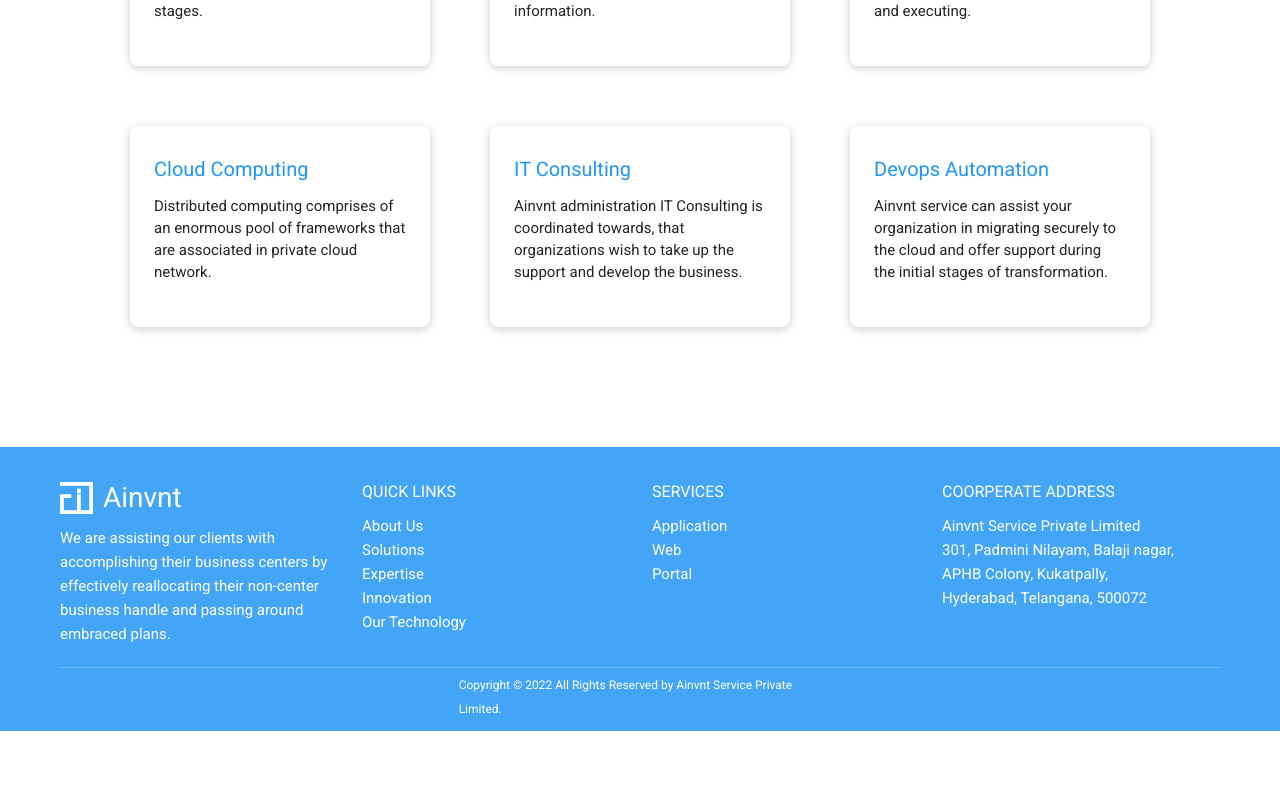
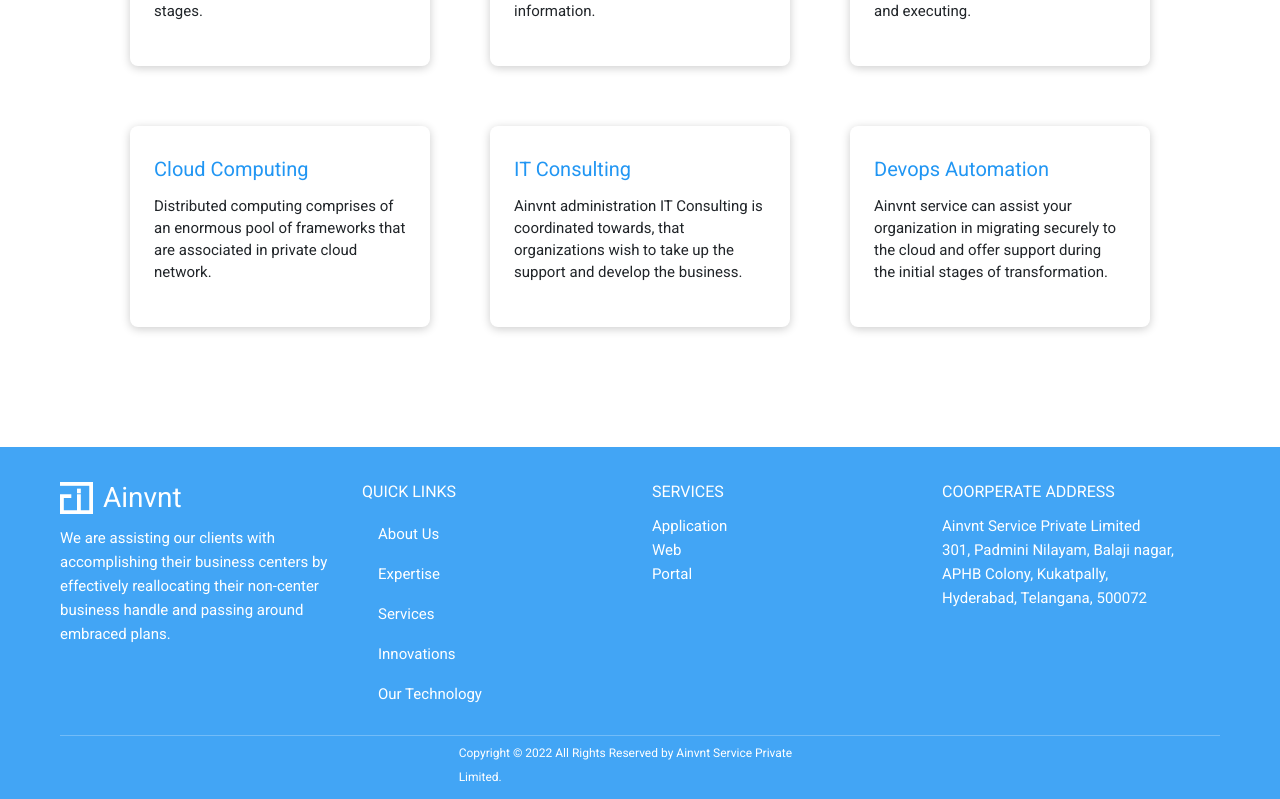
Before and after one commit to ainvnt/web-app, an Angular app: page /home in a window 1280 px wide. Shown: the part 1605-2404 px from the top of the page. Before the commit the page ends 2336 px from the top, so only its background shows below. Built offline with nearby package versions, Linux system fonts and the light colour scheme.

Commit message:
on routing change scrol top added

```diff
--- a/src/app/app-routing-module.ts
+++ b/src/app/app-routing-module.ts
@@ -16,7 +16,7 @@ const routes: Routes = [
 
 // configures NgModule imports and exports
 @NgModule({
-  imports: [RouterModule.forRoot(routes)],
+  imports: [RouterModule.forRoot(routes, {scrollPositionRestoration: 'enabled'})],
   exports: [RouterModule]
 })
 export class AppRoutingModule { }
--- a/src/app/footer/footer.component.html
+++ b/src/app/footer/footer.component.html
@@ -13,11 +13,21 @@
       <div class="col-xs-6 col-md-3">
         <h6>Quick Links</h6>
         <ul class="footer-links">
-          <li><a href="#">About Us</a></li>
-          <li><a href="#">Solutions</a></li>
-          <li><a href="#">Expertise</a></li>
-          <li><a href="#">Innovation</a></li>
-          <li><a href="#">Our Technology</a></li>
+          <li class="nav-item">
+            <a class="nav-link" routerLink='aboutus'>About Us</a>
+          </li>
+          <li class="nav-item">
+            <a class="nav-link" routerLink='expertise'>Expertise</a>
+          </li>
+          <li class="nav-item">
+            <a class="nav-link" routerLink='services'>Services</a>
+          </li>
+          <li class="nav-item">
+            <a class="nav-link" routerLink='innovations'>Innovations</a>
+          </li>
+          <li class="nav-item">
+            <a class="nav-link" routerLink='ourtechnology'>Our Technology</a>
+          </li>
         </ul>
       </div>
 
```
